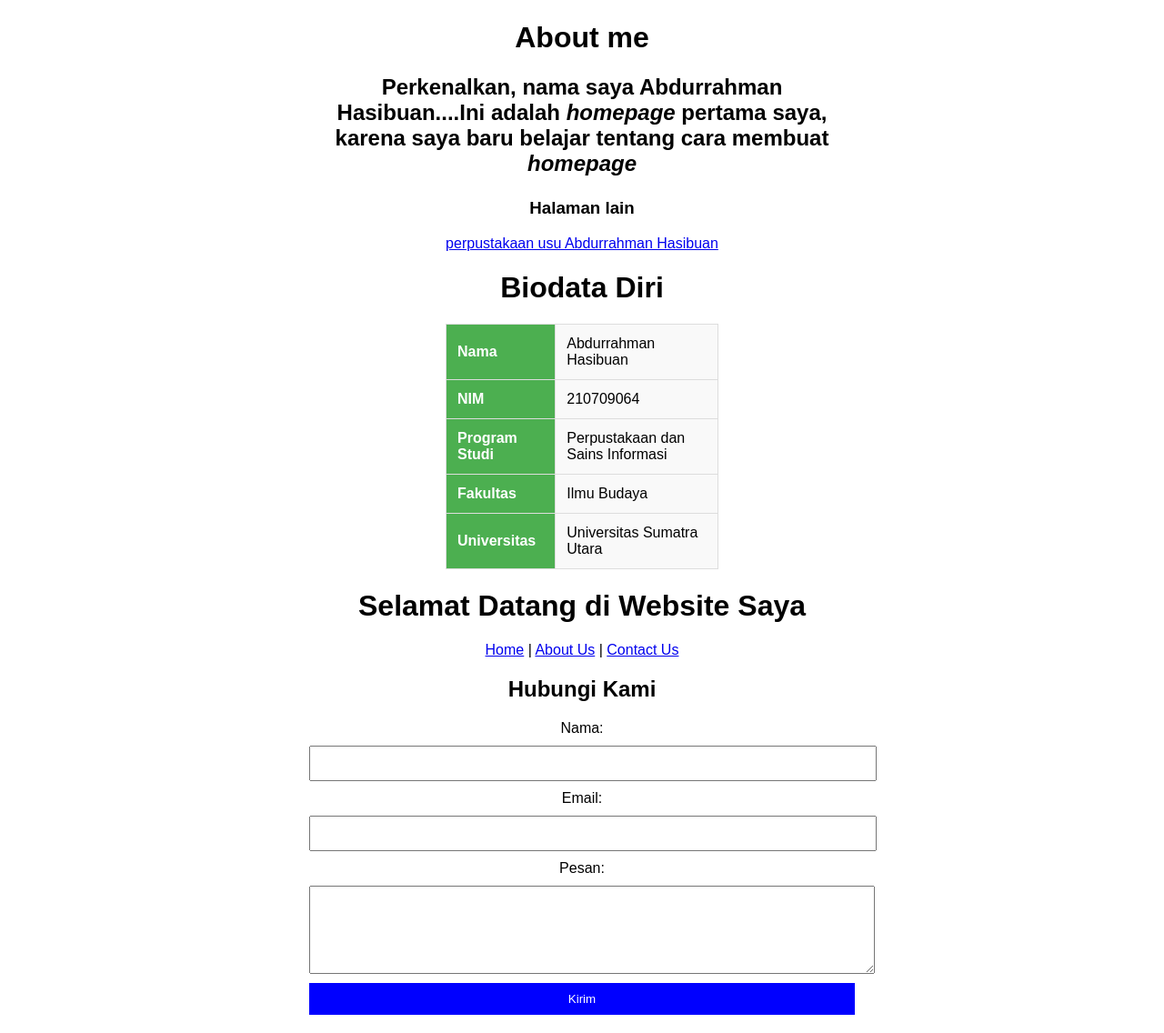
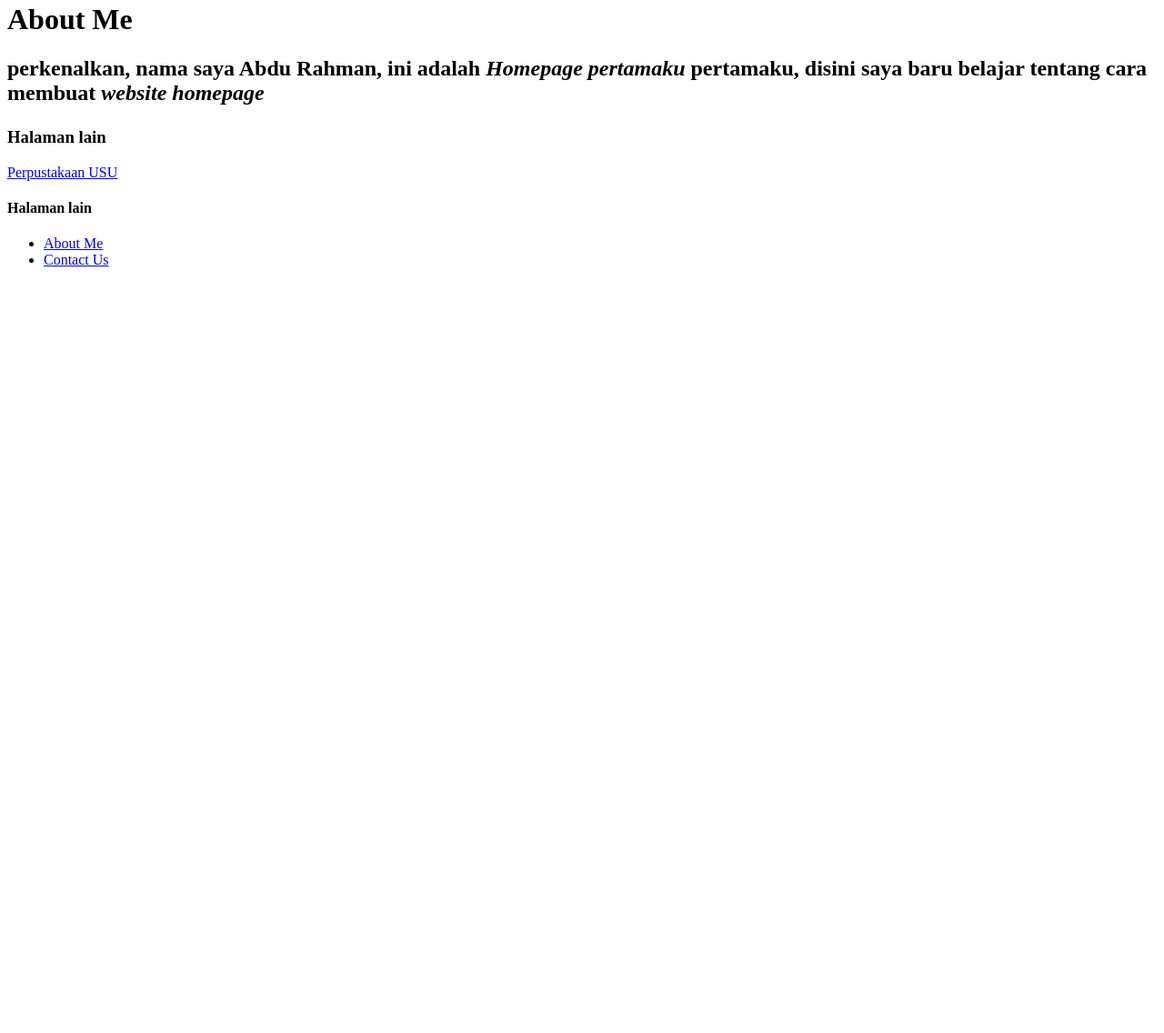
Before and after one commit to Ramanhsb/AbdurrahmanHasbuan.github.io, a plain HTML site: page index.html in a window 1280 px wide. Shown: the part 18-1154 px from the top of the page at 91% size. After the commit the page ends 800 px from the top, so only its background shows below. Drawn offline with Linux system fonts and the light colour scheme.

Commit message:
Update index.html

```diff
--- a/index.html
+++ b/index.html
@@ -1,126 +1,29 @@
+
 <!DOCTYPE html>
 <html lang="en">
 <head>
     <meta charset="UTF-8">
     <meta name="viewport" content="width=device-width, initial-scale=1.0">
-    <title>Abdrrahman Hasibuan</title>
+    <title>Abdu Rahman</title>
 </head>
 <body>
+   <h1>About Me</h1>
+   <h2>perkenalkan, nama saya Abdu Rahman, ini adalah
+    <i>Homepage pertamaku</i>
+    <b>pertamaku</b>, disini saya  baru belajar tentang
+    cara membuat <b><i>website homepage</i></b>
+   </p>
+   <h3>Halaman lain</h3>
+   <a href="https://library.usu.ac.id/">Perpustakaan USU</a>
 
-    <h1>About me</h1>
-    <h2>Perkenalkan, nama saya Abdurrahman Hasibuan....Ini adalah
-    <i>homepage </i>
-    <b>pertama </b> saya, karena saya baru belajar tentang
-    cara membuat <b><i>homepage</i></b>
-
-    </p>
-    <h3>Halaman lain</h3>
-    <a href="https://library.usu.ac.id/">perpustakaan usu Abdurrahman Hasibuan</a>
-
-
-    <!DOCTYPE html>
-<html lang="en">
-<head>
-    <meta charset="UTF-8">
-    <meta name="viewport" content="width=device-width, initial-scale=1.0">
-    <title>Halaman ini berisi tentang diri saya</title>
-    <style>body { font-family: Arial, sans-serif; text-align: center; padding: 50px; }
-        table { margin: 0 auto; border-collapse: collapse; width: 50%; }
-        th, td { padding: 12px; text-align: left; border: 1px solid #ddd; }
-        th { background-color: #4CAF50; color: white; }
-        td { background-color: #f9f9f9; }</style>
-</head>
-<body>
-
-    <h1>Biodata Diri</h1>
-    <table>
-        <tr>
-            <th>Nama</th>
-            <td>Abdurrahman Hasibuan</td>
-        </tr>
-        <tr>
-            <th>NIM</th>
-            <td>210709064</td>
-        </tr>
-        <tr>
-            <th>Program Studi</th>
-            <td>Perpustakaan dan Sains Informasi</td>
-        </tr>
-        <tr>
-            <th>Fakultas</th>
-            <td>Ilmu Budaya</td>
-        </tr>
-        <tr>
-            <th>Universitas</th>
-            <td>Universitas Sumatra Utara</td>
-        </tr>
-    </table>
-
+   <h4>Halaman lain</h4>
+   <ul>
+       <li>
+           <a href="about.html">About Me</a>
+       </li>
+       <li>
+           <a href="contact-us.html">Contact Us</a>
+       </li>
+   </ul>
 </body>
 </html>
-
-  <!DOCTYPE html>
-<html lang="id">
-<head>
-    <meta charset="UTF-8">
-    <meta name="viewport" content="width=device-width, initial-scale=1.0">
-    <title>Contact Us</title>
-    <style>
-        body {
-            font-family: Arial, sans-serif;
-            max-width: 600px;
-            margin: auto;
-            padding: 20px;
-            text-align: center;
-        }
-        form {
-            display: flex;
-            flex-direction: column;
-            gap: 10px;
-        }
-        input, textarea {
-            width: 100%;
-            padding: 10px;
-        }
-        button {
-            background-color: blue;
-            color: white;
-            padding: 10px;
-            border: none;
-            cursor: pointer;
-        }
-    </style>
-</head>
-<body><!DOCTYPE html>
-<html lang="id">
-<head>
-    <meta charset="UTF-8">
-    <meta name="viewport" content="width=device-width, initial-scale=1.0">
-    <title>My Website</title>
-</head>
-<body>
-    <h1>Selamat Datang di Website Saya</h1>
-    <nav>
-        <a href="index.html">Home</a> |
-        <a href="about.html">About Us</a> |
-        <a href="contact.html">Contact Us</a>
-    </nav>
-</body>
-</html>
-
-
-    <h2>Hubungi Kami</h2>
-    <form action="mailto:abdur4972@email.com" method="post" enctype="text/plain">
-        <label for="name">Nama:</label>
-        <input type="text" id="name" name="name" required>
-
-        <label for="email">Email:</label>
-        <input type="email" id="email" name="email" required>
-
-        <label for="message">Pesan:</label>
-        <textarea id="message" name="message" rows="5" required></textarea>
-
-        <button type="submit">Kirim</button>
-    </form>
-</body>
-</html>
```
